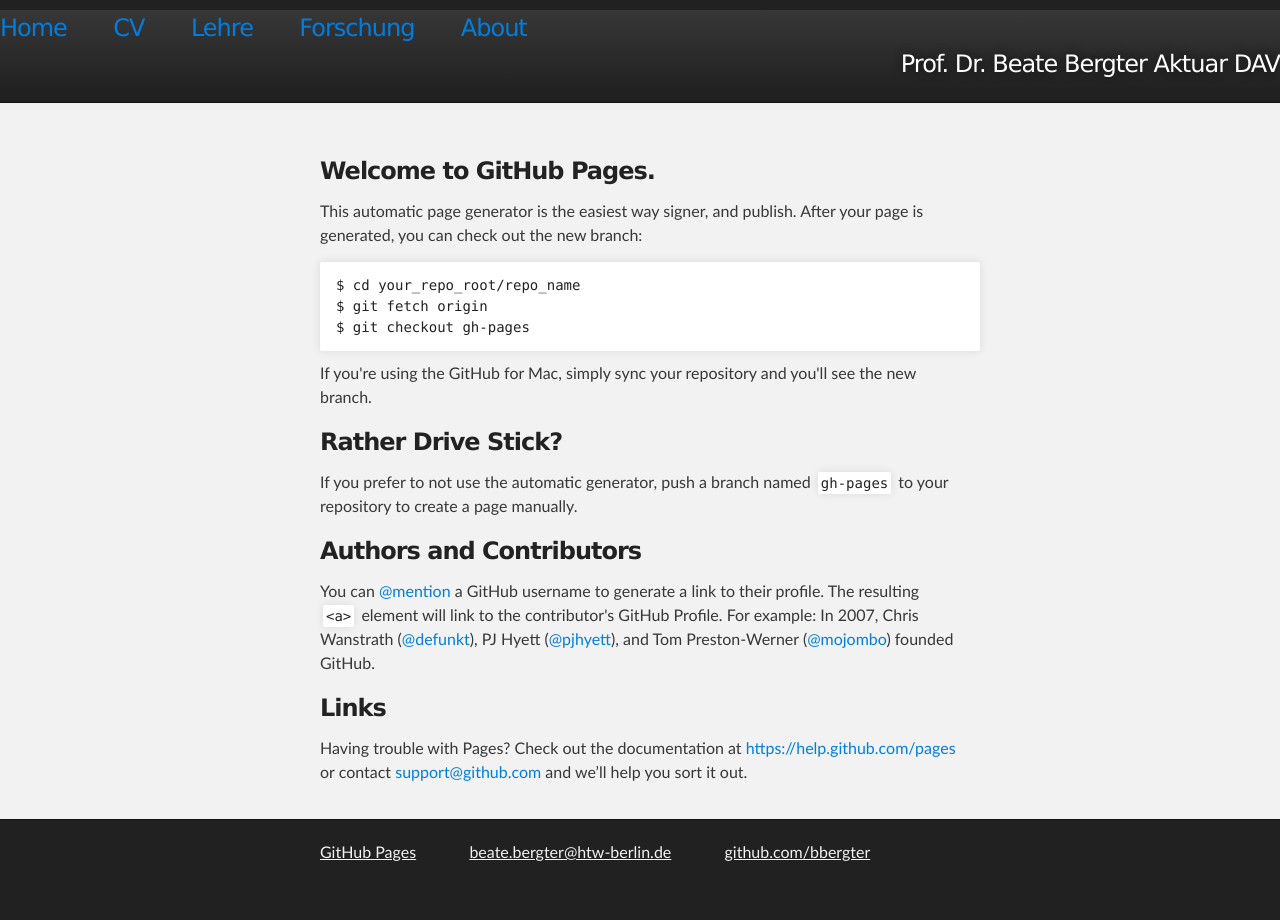
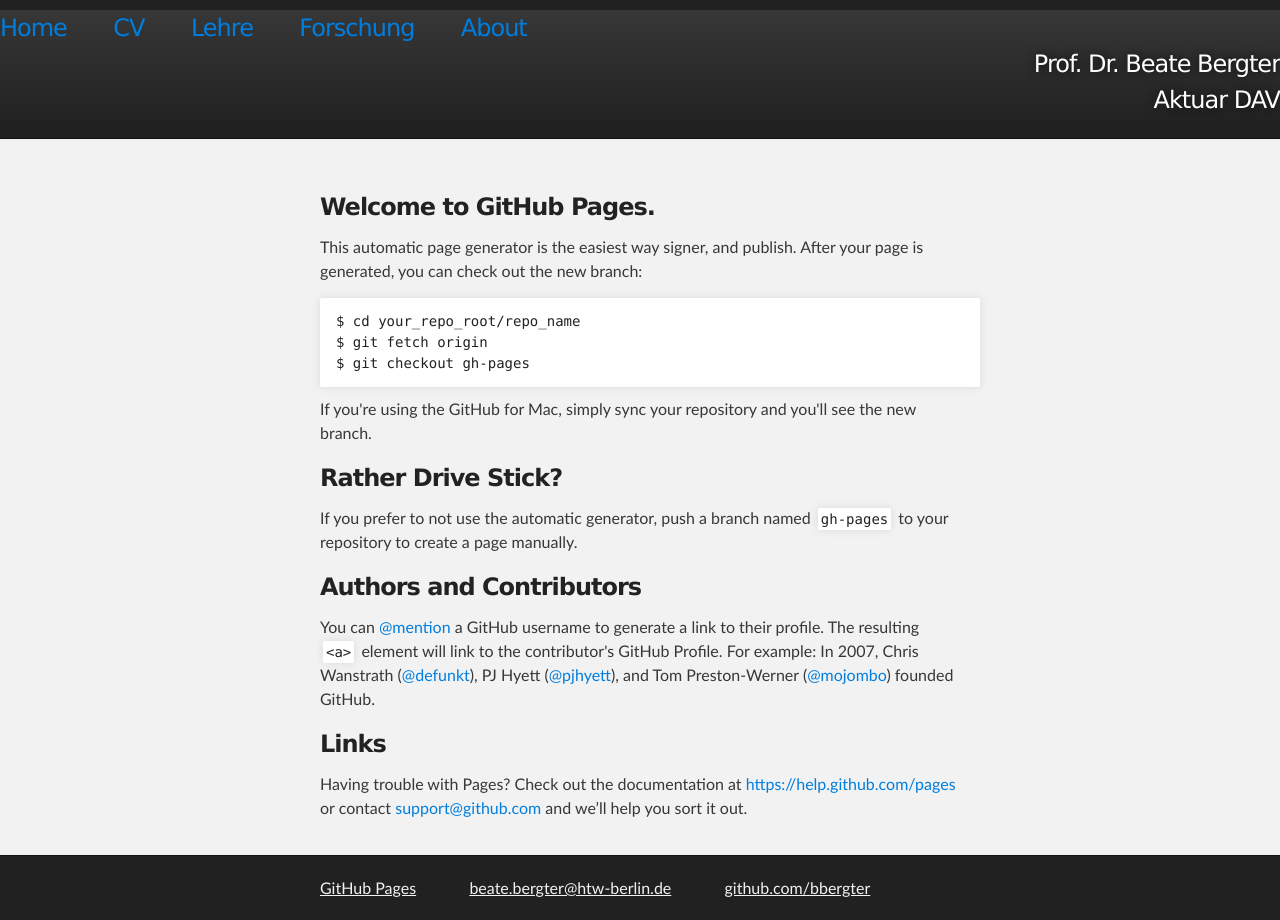
Before and after one commit to bbergter/bbergter, a Jekyll site: the page lehre/index.html, which Jekyll copies as it is, in a window 1280 px wide. Built offline with Jekyll 4.4.1, drawn with Linux system fonts in a browser that asks for light colours.

Commit message:
Update index.html

```diff
--- a/lehre/index.html
+++ b/lehre/index.html
@@ -20,7 +20,7 @@
         		<a href="/forschung">Forschung</a> &nbsp &nbsp &nbsp
         		<a href="/about">About</a>
        	</nav>
-       	 <div align="right">Prof. Dr. Beate Bergter
+       	 <div align="right">Prof. Dr. Beate Bergter<br>
           Aktuar DAV </div></h2>
 
        <!-- <header class="inner">
```
